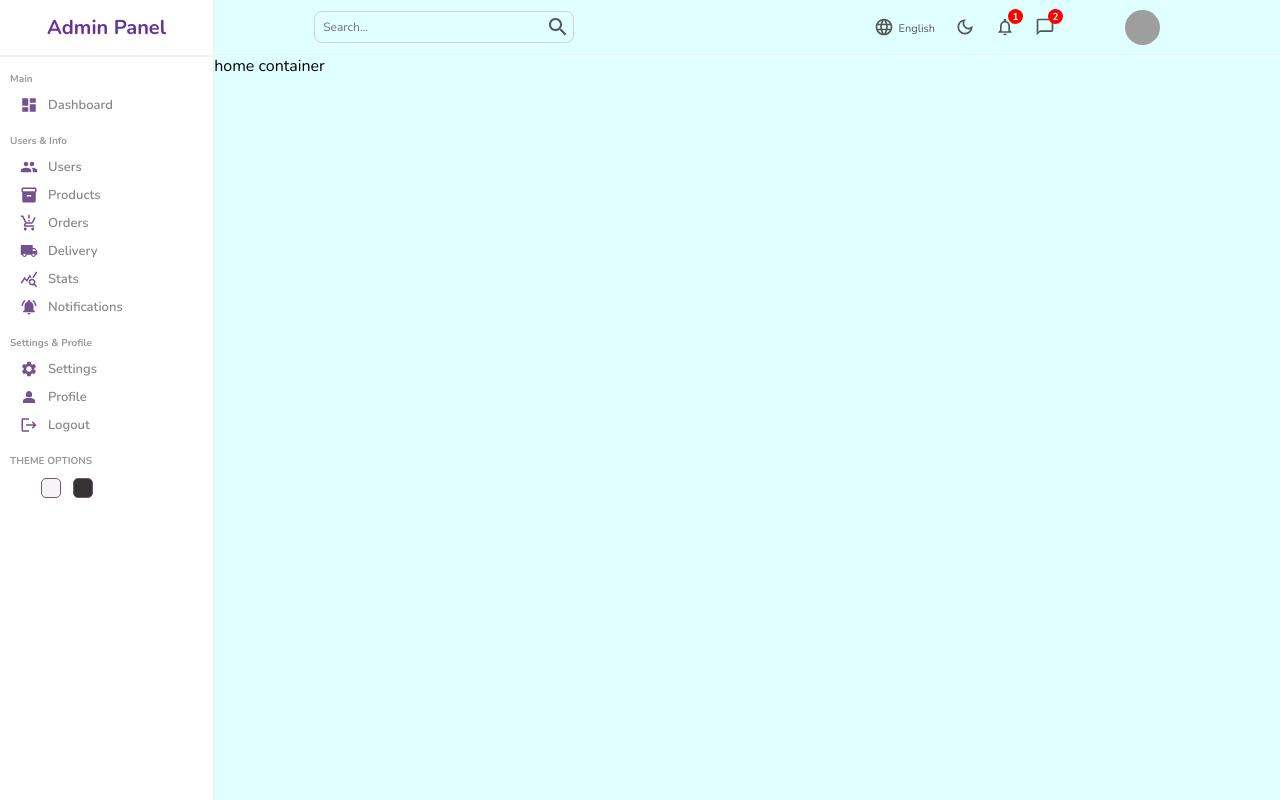
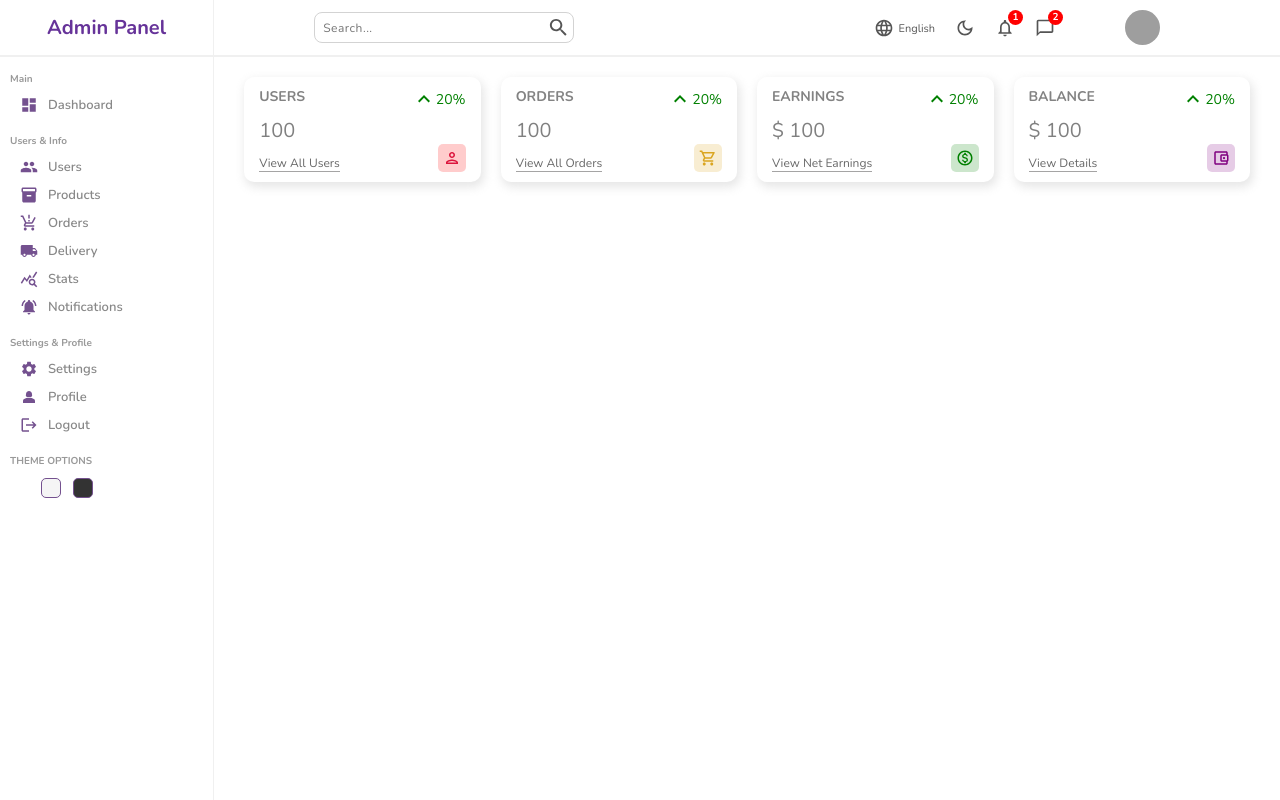
Before and after one commit to rabbit949/Admin-Dashboard-1.0, a React (Vite) app: page / in a window 1280 px wide. Built offline with nearby package versions, Linux system fonts and the light colour scheme; grey boxes are pictures that could not be loaded.

Commit message:
widgets component complete

```diff
--- a/src/components/navbar/navbar.scss
+++ b/src/components/navbar/navbar.scss
@@ -1,6 +1,6 @@
 .nav{
-    height: 55px;
-    border-bottom: 0.5px solid rgb(240, 240, 240);
+    height: 57px;
+    border-bottom: 2px solid rgb(240, 240, 240);
     display: flex;
     align-items: center;
     font-size: 14px;
@@ -22,12 +22,19 @@
         border-radius: 8px;
         width: 30%;
 
+        .icon{
+            cursor: pointer;
+            font-size: 23px;
+        }
+
         input{
             border: none;
             outline: none;
             background-color: transparent;
-            padding-left: 5px;
+            padding: 2px 5px;
             width: 100%;
+            color: #555;
+            letter-spacing: 00.5px;
 
 
             &::placeholder{
--- a/src/components/sidebar/sidebar.scss
+++ b/src/components/sidebar/sidebar.scss
@@ -1,6 +1,6 @@
 .sidebar{
     flex: 1;
-    border-right: 0.5px solid rgb(240, 240, 240);
+    border-right: 1px solid rgb(240, 240, 240);
     min-height: 100vh;
     background-color: white;
 
--- /dev/null
+++ b/src/components/widgets/Widgets.jsx
@@ -0,0 +1,105 @@
+import AccountBalanceWalletOutlinedIcon from '@mui/icons-material/AccountBalanceWalletOutlined';
+import KeyboardArrowUpOutlinedIcon from '@mui/icons-material/KeyboardArrowUpOutlined';
+import MonetizationOnOutlinedIcon from '@mui/icons-material/MonetizationOnOutlined';
+import PersonOutlinedIcon from '@mui/icons-material/PersonOutlined';
+import ShoppingCartOutlinedIcon from '@mui/icons-material/ShoppingCartOutlined';
+import React from 'react';
+import './widgets.scss';
+
+const Widgets = ({ type }) => {
+	let data;
+
+	//temporary data
+	const amount = 100;
+	const difference = 20;
+
+	switch (type) {
+		case 'users':
+			data = {
+				title: 'USERS',
+				isMoney: false,
+				link: 'View All Users',
+				icon: (
+					<PersonOutlinedIcon
+						className='icon'
+						style={{
+							color: 'crimson',
+							backgroundColor: 'rgba(255, 0, 0, 0.2)',
+						}}
+					/>
+				),
+			};
+			break;
+		case 'orders':
+			data = {
+				title: 'ORDERS',
+				isMoney: false,
+				link: 'View All Orders',
+				icon: (
+					<ShoppingCartOutlinedIcon
+						className='icon'
+						style={{
+							color: 'goldenrod',
+							backgroundColor: 'rgba(218, 165, 32, 0.2)',
+						}}
+					/>
+				),
+			};
+			break;
+		case 'earnings':
+			data = {
+				title: 'EARNINGS',
+				isMoney: true,
+				link: 'View Net Earnings',
+				icon: (
+					<MonetizationOnOutlinedIcon
+						className='icon'
+						style={{
+							color: 'green',
+							backgroundColor: 'rgba(0, 128, 0, 0.2)',
+						}}
+					/>
+				),
+			};
+			break;
+		case 'balance':
+			data = {
+				title: 'BALANCE',
+				isMoney: true,
+				link: 'View Details',
+				icon: (
+					<AccountBalanceWalletOutlinedIcon
+						className='icon'
+						style={{
+							color: 'purple',
+							backgroundColor: 'rgba(128, 0, 128, 0.2)',
+						}}
+					/>
+				),
+			};
+			break;
+		default:
+			break;
+	}
+
+	return (
+		<div className='widget'>
+			<div className='left'>
+				<span className='title'>{data.title}</span>
+				<span className='counter'>
+					{data.isMoney && '$'} {amount}
+				</span>
+				<span className='link'>{data.link}</span>
+			</div>
+			<div className='right'>
+				<div className='percentage positive'>
+					<KeyboardArrowUpOutlinedIcon />
+					{difference}%
+				</div>
+				{data.icon}
+			</div>
+		</div>
+	);
+};
+
+export default Widgets;
--- /dev/null
+++ b/src/components/widgets/widgets.scss
@@ -0,0 +1,61 @@
+.widget{
+    display: flex;
+    justify-content: space-between;
+    flex: 1;
+    padding: 10px 15px;
+    -webkit-box-shadow: 2px 4px 10px 1px rgba(0,0,0,0.47) ;
+    box-shadow: 2px 4px 10px 1px rgba(201,201,201 ,0.47) ;
+    border-radius: 10px;
+    height: 105px;
+
+    .left,
+    .right{
+        display: flex;
+        flex-direction: column;
+        justify-content: space-between;
+    }
+
+    .title{
+        font-weight: bold;
+        font-size: 14px;
+        color: rgb(131, 131, 131);
+    }
+
+    .counter{
+        font-size: 20px;
+        font-weight: 300;
+        color: gray;
+    }
+    .link{
+        width: max-content;
+        font-size: 12px;
+        color: rgb(104, 104, 104);
+        border-bottom: 1px solid rgb(165, 164, 164);
+        cursor: pointer;
+    }
+
+    .percentage{
+        display: flex;
+        align-items: center;
+
+        font-size: 14px;
+
+        &.positive{
+            color: green;
+        }
+        &.negative{
+            color: red;
+        }
+    }
+    .right{
+
+        .icon{
+            font-size: 28px;
+            padding: 5px;
+            border-radius: 5px;
+            align-self: flex-end;
+            cursor: pointer;
+        }
+    }
+
+}
--- a/src/pages/home/Home.jsx
+++ b/src/pages/home/Home.jsx
@@ -1,6 +1,7 @@
 import React from 'react';
 import Navbar from '../../components/navbar/Navbar';
 import Sidebar from '../../components/sidebar/Sidebar';
+import Widgets from '../../components/widgets/Widgets';
 import './home.scss';
 
 const Home = () => {
@@ -9,7 +10,12 @@ const Home = () => {
 			<Sidebar />
 			<div className='home_container'>
 				<Navbar />
-				home container
+				<div className='widgetsContainer'>
+					<Widgets type='users' />
+					<Widgets type='orders' />
+					<Widgets type='earnings' />
+					<Widgets type='balance' />
+				</div>
 			</div>
 		</div>
 	);
--- a/src/pages/home/home.scss
+++ b/src/pages/home/home.scss
@@ -1,7 +1,13 @@
 .home{
     display: flex;
+
     .home_container{
         flex: 5;
-        background-color: lightcyan;
+
+        .widgetsContainer{
+            display: flex;
+            padding: 20px 30px;
+            gap: 20px;
+        }
     }
 }
```
